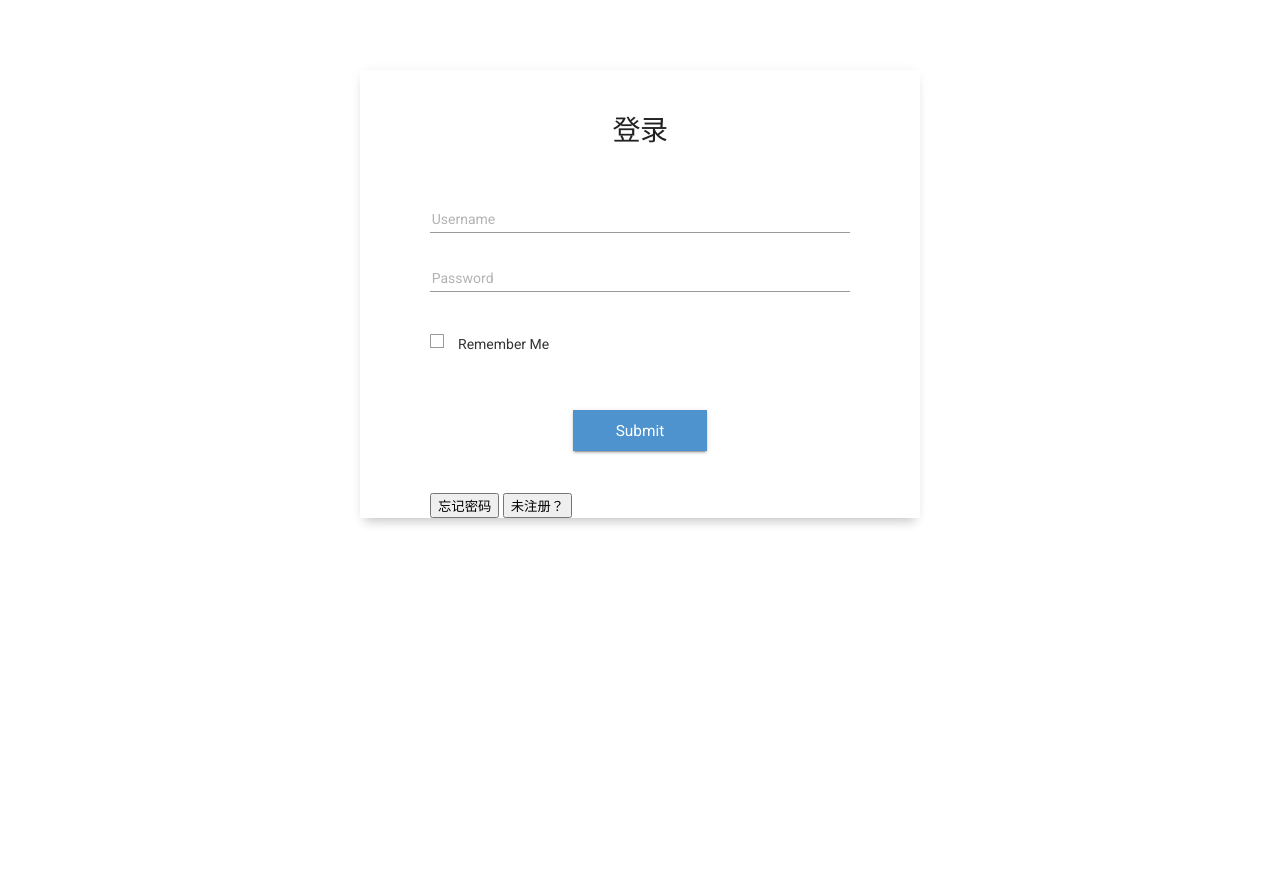
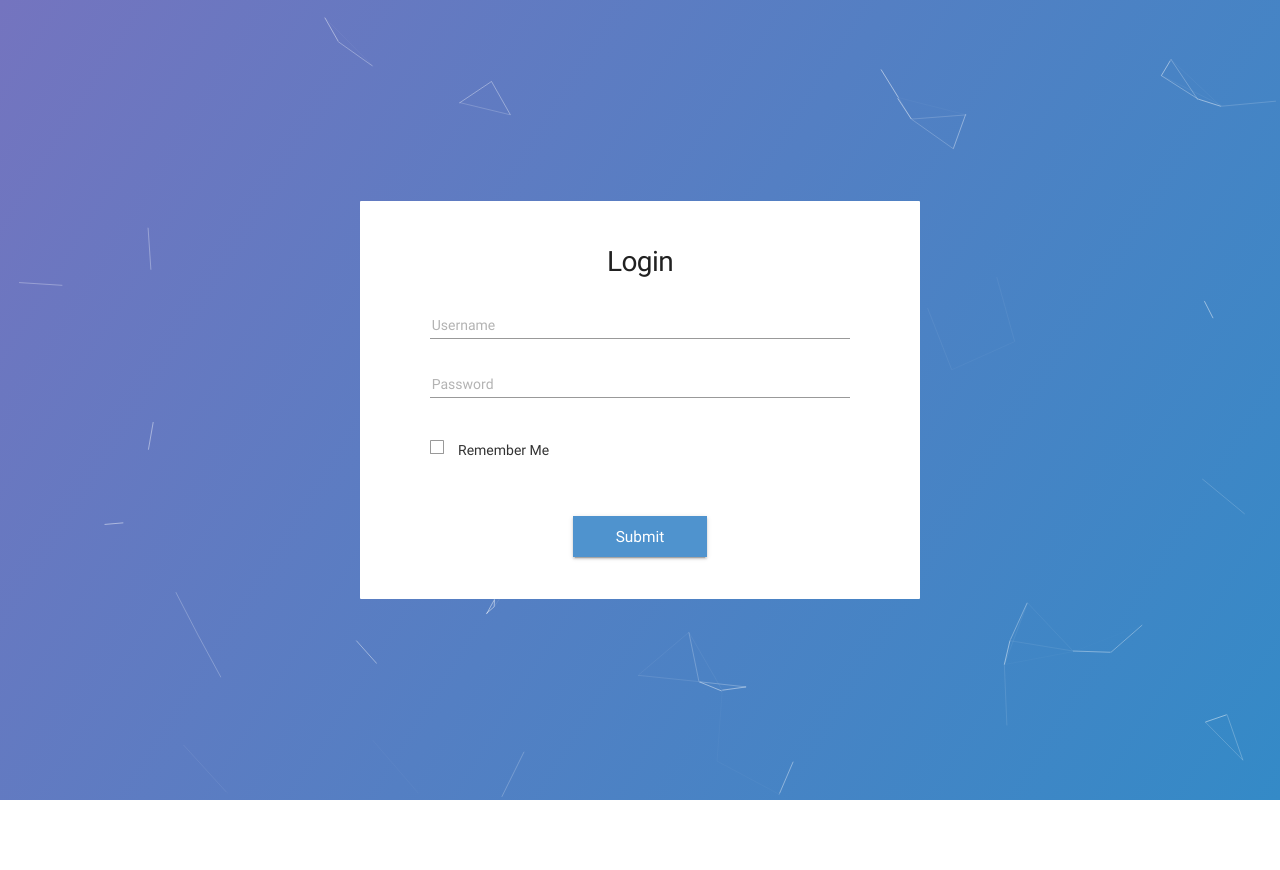
Before and after one commit to hebingchang/ha.hu, a Django app: page /accounts/login/ in a window 1280 px wide. After the commit the page ends 800 px from the top, so only its background shows below. Run offline with Django 3.2, Linux system fonts and the light colour scheme.

Commit message:
modify login

```diff
--- /dev/null
+++ b/static/scripts/dotbackground.js
@@ -0,0 +1,107 @@
+(function () {
+  var canvas = document.querySelector('#canvas');
+  var ctx = canvas.getContext('2d');
+
+  canvas.style.position = 'absolute';
+  canvas.style.top = '0';
+  canvas.style.left = '0';
+
+  resize();
+  window.onresize = resize;
+  function resize() {
+    canvas.width = document.querySelector('body').offsetWidth;
+    canvas.height = document.querySelector('body').offsetHeight;
+  }
+
+  var RAF = (function () {
+    return window.requestAnimationFrame || window.mozRequestAnimationFrame || window.msRequestAnimationFrame ||
+      window.webkitRequestAnimationFrame || window.oRequestAnimationFrame ||
+      function (callback) {
+        window.setTimeout(callback, 1000 / 60);
+      };
+  })();
+  // Get mouse position
+  var pointer = {x: null, y: null, max: 20000};
+  canvas.onmousemove = function (e) {
+    e = e || window.event;
+    pointer.x = e.clientX;
+    pointer.y = e.clientY;
+  };
+  canvas.onmouseout = function () {
+    pointer.x = null;
+    pointer.y = null;
+  };
+  // Dots
+  // x, y: Position; xa, ya: Acceleration; max: max line length
+  var dots = [], dotsNum = 100;
+  for (var i = 0; i < dotsNum; i++) {
+    var x = Math.random() * canvas.width;
+    var y = Math.random() * canvas.height;
+    var xa = Math.random() * 2 - 1;
+    var ya = Math.random() * 2 - 1;
+    dots.push({
+      x: x,
+      y: y,
+      xa: xa,
+      ya: ya,
+      max: 6000
+    })
+  }
+  // Gradient
+  var gradientColor = ctx.createLinearGradient(0, 0, canvas.width, canvas.height);
+  gradientColor.addColorStop(0, '#7474BF');
+  gradientColor.addColorStop(1, '#348AC7');
+  // Delay some time to avoid rendering bug
+  setTimeout(function () {
+    animate();
+  }, 100);
+  // Frame
+  function animate() {
+    ctx.clearRect(0, 0, canvas.width, canvas.height);
+    ctx.fillStyle = gradientColor;
+    ctx.fillRect(0, 0, canvas.width, canvas.height);
+    // Dots + Cursor Position
+    var DaC = [pointer].concat(dots);
+    dots.forEach(function (dot) {
+      // Move
+      dot.x += dot.xa;
+      dot.y += dot.ya;
+      // Bounce
+      dot.xa *= (dot.x > canvas.width || dot.x < 0) ? -1 : 1;
+      dot.ya *= (dot.y > canvas.height || dot.y < 0) ? -1 : 1;
+      // Render
+      ctx.fillRect(dot.x - 0.5, dot.y - 0.5, 1, 1);
+      // Calculate distance and draw lines
+      for (var i = 0; i < DaC.length; i++) {
+        var d = DaC[i];
+        if (dot === d || d.x === null || d.y === null)
+          continue;
+        var xc = dot.x - d.x;
+        var yc = dot.y - d.y;
+        // Distance
+        var dis = xc * xc + yc * yc;
+        // Draw a line when distance < max
+        if (dis < d.max) {
+          // Gather to the cursor
+          if (d === pointer && dis > (d.max / 2)) {
+            dot.x -= xc * 0.03;
+            dot.y -= yc * 0.03;
+          }
+          // Ratio of distance
+          var ratio = (d.max - dis) / d.max;
+          // Draw a line
+          ctx.beginPath();
+          ctx.lineWidth = ratio / 2;
+          ctx.strokeStyle = 'rgba(255, 255, 255,' + (ratio + 0.2) + ')';
+          ctx.moveTo(dot.x, dot.y);
+          ctx.lineTo(d.x, d.y);
+          ctx.stroke();
+        }
+      }
+      // Delete this dot
+      DaC.splice(DaC.indexOf(dot), 1);
+    });
+    // Animate it
+    RAF(animate);
+  }
+}());
--- a/static/styles/form.css
+++ b/static/styles/login.css
@@ -1,4 +1,66 @@
-@import url(http://fonts.googleapis.com/css?family=Roboto);
+/* cyrillic-ext */
+@font-face {
+  font-family: 'Roboto';
+  font-style: normal;
+  font-weight: 400;
+  src: local('Roboto'), local('Roboto-Regular'), url(http://fonts.gstatic.com/s/roboto/v15/ek4gzZ-GeXAPcSbHtCeQI_esZW2xOQ-xsNqO47m55DA.woff2) format('woff2');
+  unicode-range: U+0460-052F, U+20B4, U+2DE0-2DFF, U+A640-A69F;
+}
+
+/* cyrillic */
+@font-face {
+  font-family: 'Roboto';
+  font-style: normal;
+  font-weight: 400;
+  src: local('Roboto'), local('Roboto-Regular'), url(http://fonts.gstatic.com/s/roboto/v15/mErvLBYg_cXG3rLvUsKT_fesZW2xOQ-xsNqO47m55DA.woff2) format('woff2');
+  unicode-range: U+0400-045F, U+0490-0491, U+04B0-04B1, U+2116;
+}
+
+/* greek-ext */
+@font-face {
+  font-family: 'Roboto';
+  font-style: normal;
+  font-weight: 400;
+  src: local('Roboto'), local('Roboto-Regular'), url(http://fonts.gstatic.com/s/roboto/v15/-2n2p-_Y08sg57CNWQfKNvesZW2xOQ-xsNqO47m55DA.woff2) format('woff2');
+  unicode-range: U+1F00-1FFF;
+}
+
+/* greek */
+@font-face {
+  font-family: 'Roboto';
+  font-style: normal;
+  font-weight: 400;
+  src: local('Roboto'), local('Roboto-Regular'), url(http://fonts.gstatic.com/s/roboto/v15/u0TOpm082MNkS5K0Q4rhqvesZW2xOQ-xsNqO47m55DA.woff2) format('woff2');
+  unicode-range: U+0370-03FF;
+}
+
+/* vietnamese */
+@font-face {
+  font-family: 'Roboto';
+  font-style: normal;
+  font-weight: 400;
+  src: local('Roboto'), local('Roboto-Regular'), url(http://fonts.gstatic.com/s/roboto/v15/NdF9MtnOpLzo-noMoG0miPesZW2xOQ-xsNqO47m55DA.woff2) format('woff2');
+  unicode-range: U+0102-0103, U+1EA0-1EF9, U+20AB;
+}
+
+/* latin-ext */
+@font-face {
+  font-family: 'Roboto';
+  font-style: normal;
+  font-weight: 400;
+  src: local('Roboto'), local('Roboto-Regular'), url(http://fonts.gstatic.com/s/roboto/v15/Fcx7Wwv8OzT71A3E1XOAjvesZW2xOQ-xsNqO47m55DA.woff2) format('woff2');
+  unicode-range: U+0100-024F, U+1E00-1EFF, U+20A0-20AB, U+20AD-20CF, U+2C60-2C7F, U+A720-A7FF;
+}
+
+/* latin */
+@font-face {
+  font-family: 'Roboto';
+  font-style: normal;
+  font-weight: 400;
+  src: local('Roboto'), local('Roboto-Regular'), url(http://fonts.gstatic.com/s/roboto/v15/CWB0XYA8bzo0kSThX0UTuA.woff2) format('woff2');
+  unicode-range: U+0000-00FF, U+0131, U+0152-0153, U+02C6, U+02DA, U+02DC, U+2000-206F, U+2074, U+20AC, U+2212, U+2215, U+E0FF, U+EFFD, U+F000;
+}
+
 body,
 input,
 select,
@@ -7,6 +69,14 @@ body * {
   font-family: 'Roboto', sans-serif;
   box-sizing: border-box;
 }
+
+body {
+  overflow: hidden;
+  display: flex;
+  align-items: center;
+  justify-content: center;
+}
+
 body::after, body::before,
 input::after,
 input::before,
@@ -22,18 +92,18 @@ body *::before {
 h1 {
   font-size: 2rem;
   text-align: center;
-  margin: 0 0 2em;
+  margin: 0 0 2rem;
 }
 
 .container {
   position: relative;
   max-width: 40rem;
-  margin: 5rem auto;
   background: #fff;
   width: 100%;
   padding: 3rem 5rem 0;
   border-radius: 1px;
 }
+
 .container::before {
   content: '';
   position: absolute;
@@ -47,9 +117,9 @@ h1 {
   -webkit-transition: -webkit-transform 0.28s ease-in-out;
   transition: -webkit-transform 0.28s ease-in-out;
   transition: transform 0.28s ease-in-out;
-  transition: transform 0.28s ease-in-out, -webkit-transform 0.28s ease-in-out;
   z-index: -1;
 }
+
 .container:hover::before {
   -webkit-transform: scale(1);
   transform: scale(1);
@@ -84,14 +154,17 @@ fieldset {
   color: #b3b3b3;
   font-size: 0.8rem;
 }
+
 .checkbox .form-help, .form-radio .form-help, .form-group .form-help {
   position: absolute;
   width: 100%;
 }
+
 .checkbox .form-help {
   position: relative;
   margin-bottom: 1rem;
 }
+
 .form-radio .form-help {
   padding-top: 0.25rem;
   margin-top: -1rem;
@@ -100,9 +173,11 @@ fieldset {
 .form-group input {
   height: 1.9rem;
 }
+
 .form-group textarea {
   resize: none;
 }
+
 .form-group select {
   width: 100%;
   font-size: 1rem;
@@ -113,6 +188,7 @@ fieldset {
   line-height: 1.6;
   box-shadow: none;
 }
+
 .form-group .control-label {
   position: absolute;
   top: 0.25rem;
@@ -125,11 +201,13 @@ fieldset {
   -webkit-transition: all 0.28s ease;
   transition: all 0.28s ease;
 }
+
 .form-group .bar {
   position: relative;
   border-bottom: 0.0625rem solid #999;
   display: block;
 }
+
 .form-group .bar::before {
   content: '';
   height: 0.125rem;
@@ -142,14 +220,14 @@ fieldset {
   transition: left 0.28s ease, width 0.28s ease;
   z-index: 2;
 }
+
 .form-group input,
 .form-group textarea {
   display: block;
   background: none;
   padding: 0.125rem 0.125rem 0.0625rem;
   font-size: 1rem;
-  border-width: 0;
-  border-color: transparent;
+  border: 0 transparent;
   line-height: 1.9;
   width: 100%;
   color: transparent;
@@ -157,12 +235,15 @@ fieldset {
   transition: all 0.28s ease;
   box-shadow: none;
 }
+
 .form-group input[type="file"] {
   line-height: 1;
 }
+
 .form-group input[type="file"] ~ .bar {
   display: none;
 }
+
 .form-group select,
 .form-group input:focus,
 .form-group input:valid,
@@ -174,6 +255,7 @@ fieldset {
 .form-group textarea.has-value {
   color: #333;
 }
+
 .form-group select ~ .control-label,
 .form-group input:focus ~ .control-label,
 .form-group input:valid ~ .control-label,
@@ -188,16 +270,19 @@ fieldset {
   top: -1rem;
   left: 0;
 }
+
 .form-group select:focus,
 .form-group input:focus,
 .form-group textarea:focus {
   outline: none;
 }
+
 .form-group select:focus ~ .control-label,
 .form-group input:focus ~ .control-label,
 .form-group textarea:focus ~ .control-label {
   color: #337ab7;
 }
+
 .form-group select:focus ~ .bar::before,
 .form-group input:focus ~ .bar::before,
 .form-group textarea:focus ~ .bar::before {
@@ -214,6 +299,7 @@ fieldset {
   color: #333;
   display: block;
 }
+
 .checkbox input,
 .form-radio input {
   width: auto;
@@ -225,6 +311,7 @@ fieldset {
 .radio {
   margin-bottom: 1rem;
 }
+
 .radio .helper {
   position: absolute;
   top: -0.25rem;
@@ -238,6 +325,7 @@ fieldset {
   user-select: none;
   color: #999;
 }
+
 .radio .helper::before, .radio .helper::after {
   content: '';
   position: absolute;
@@ -249,23 +337,26 @@ fieldset {
   -webkit-transition: -webkit-transform 0.28s ease;
   transition: -webkit-transform 0.28s ease;
   transition: transform 0.28s ease;
-  transition: transform 0.28s ease, -webkit-transform 0.28s ease;
   border-radius: 50%;
   border: 0.125rem solid currentColor;
 }
+
 .radio .helper::after {
   -webkit-transform: scale(0);
   transform: scale(0);
   background-color: #337ab7;
   border-color: #337ab7;
 }
+
 .radio label:hover .helper {
   color: #337ab7;
 }
+
 .radio input:checked ~ .helper::after {
   -webkit-transform: scale(0.5);
   transform: scale(0.5);
 }
+
 .radio input:checked ~ .helper::before {
   color: #337ab7;
 }
@@ -274,6 +365,7 @@ fieldset {
   margin-top: 3rem;
   margin-bottom: 1rem;
 }
+
 .checkbox .helper {
   color: #999;
   position: absolute;
@@ -287,6 +379,7 @@ fieldset {
   -webkit-transition: border-color 0.28s ease;
   transition: border-color 0.28s ease;
 }
+
 .checkbox .helper::before, .checkbox .helper::after {
   position: absolute;
   height: 0;
@@ -301,6 +394,7 @@ fieldset {
   transition: opacity 0.28s ease, height 0s linear 0.28s;
   opacity: 0;
 }
+
 .checkbox .helper::before {
   top: 0.65rem;
   left: 0.38rem;
@@ -308,26 +402,32 @@ fieldset {
   transform: rotate(-135deg);
   box-shadow: 0 0 0 0.0625rem #fff;
 }
+
 .checkbox .helper::after {
   top: 0.3rem;
   left: 0;
   -webkit-transform: rotate(-45deg);
   transform: rotate(-45deg);
 }
+
 .checkbox label:hover .helper {
   color: #337ab7;
 }
+
 .checkbox input:checked ~ .helper {
   color: #337ab7;
 }
+
 .checkbox input:checked ~ .helper::after, .checkbox input:checked ~ .helper::before {
   opacity: 1;
   -webkit-transition: height 0.28s ease;
   transition: height 0.28s ease;
 }
+
 .checkbox input:checked ~ .helper::after {
   height: 0.5rem;
 }
+
 .checkbox input:checked ~ .helper::before {
   height: 1.2rem;
   -webkit-transition-delay: 0.28s;
@@ -342,6 +442,7 @@ fieldset {
 .has-error .legend.legend, .has-error.form-group .control-label.control-label {
   color: #d9534f;
 }
+
 .has-error.form-group .form-help,
 .has-error.form-group .helper, .has-error.checkbox .form-help,
 .has-error.checkbox .helper, .has-error.radio .form-help,
@@ -349,6 +450,7 @@ fieldset {
 .has-error.form-radio .helper {
   color: #d9534f;
 }
+
 .has-error .bar::before {
   background: #d9534f;
   left: 0;
@@ -369,11 +471,13 @@ fieldset {
   overflow: hidden;
   box-shadow: 0 2px 2px 0 rgba(0, 0, 0, 0.14), 0 3px 1px -2px rgba(0, 0, 0, 0.2), 0 1px 5px 0 rgba(0, 0, 0, 0.12);
 }
+
 .button span {
   color: #fff;
   position: relative;
   z-index: 1;
 }
+
 .button::before {
   content: '';
   position: absolute;
@@ -390,19 +494,20 @@ fieldset {
   -webkit-transform: translate(-50%, -50%) scale(0);
   transform: translate(-50%, -50%) scale(0);
 }
+
 .button:hover {
   color: #337ab7;
   box-shadow: 0 6px 10px 0 rgba(0, 0, 0, 0.14), 0 1px 18px 0 rgba(0, 0, 0, 0.12), 0 3px 5px -1px rgba(0, 0, 0, 0.2);
 }
+
 .button:active::before, .button:focus::before {
   -webkit-transition: opacity 0.28s ease 0.364s, -webkit-transform 1.12s ease;
-  transition: opacity 0.28s ease 0.364s, -webkit-transform 1.12s ease;
   transition: transform 1.12s ease, opacity 0.28s ease 0.364s;
-  transition: transform 1.12s ease, opacity 0.28s ease 0.364s, -webkit-transform 1.12s ease;
   -webkit-transform: translate(-50%, -50%) scale(1);
   transform: translate(-50%, -50%) scale(1);
   opacity: 0;
 }
+
 .button:focus {
   outline: none;
 }
--- a/templates/login.html
+++ b/templates/login.html
@@ -7,21 +7,21 @@
 {% block style %}
   {{ block.super }}
   {% load staticfiles %}
-  <link rel="stylesheet" href="{% static "styles/form.css" %}">
+  <link rel="stylesheet" href="{% static "styles/login.css" %}">
 {% endblock %}
 
 {% block content %}
 
   {% if password_is_wrong %}
-    <div class="alert alert-error">
-      <button type="button" class="close" data-dismiss="alert">×</button>
-      <h4>错误!</h4>用户名或密码错误
-    </div>
+    <script>
+      alert('Error!')
+    </script>
   {% endif %}
 
+  <canvas id="canvas"></canvas>
   <div class="container">
-    <h1>登录</h1>
-    <form class="form-horizontal" action="" method="post">
+    <h1>Login</h1>
+    <form class="form-horizontal" action method="post">
       {% csrf_token %}
       <div class="form-group">
         <input type="text" id="id_username" name="username" required="required"/>
@@ -37,12 +37,15 @@
         </label>
       </div>
       <div class="button-container">
-        <button type="button" class="button"><span>Submit</span></button>
+        <button type="submit" class="button"><span>Submit</span></button>
       </div>
-      <a href="/"><input type="button" value="忘记密码" class="btn btn-danger"></a>
-      <a href="/"><input type="button" value="未注册？" class="btn btn-success"></a>
     </form>
   </div>
 
 
 {% endblock %}
+
+{% block script %}
+  {% load staticfiles %}
+  <script src="{% static "scripts/dotbackground.js" %}"></script>
+{% endblock %}
```
Lines whose indentation alone changed are shown as unchanged.
